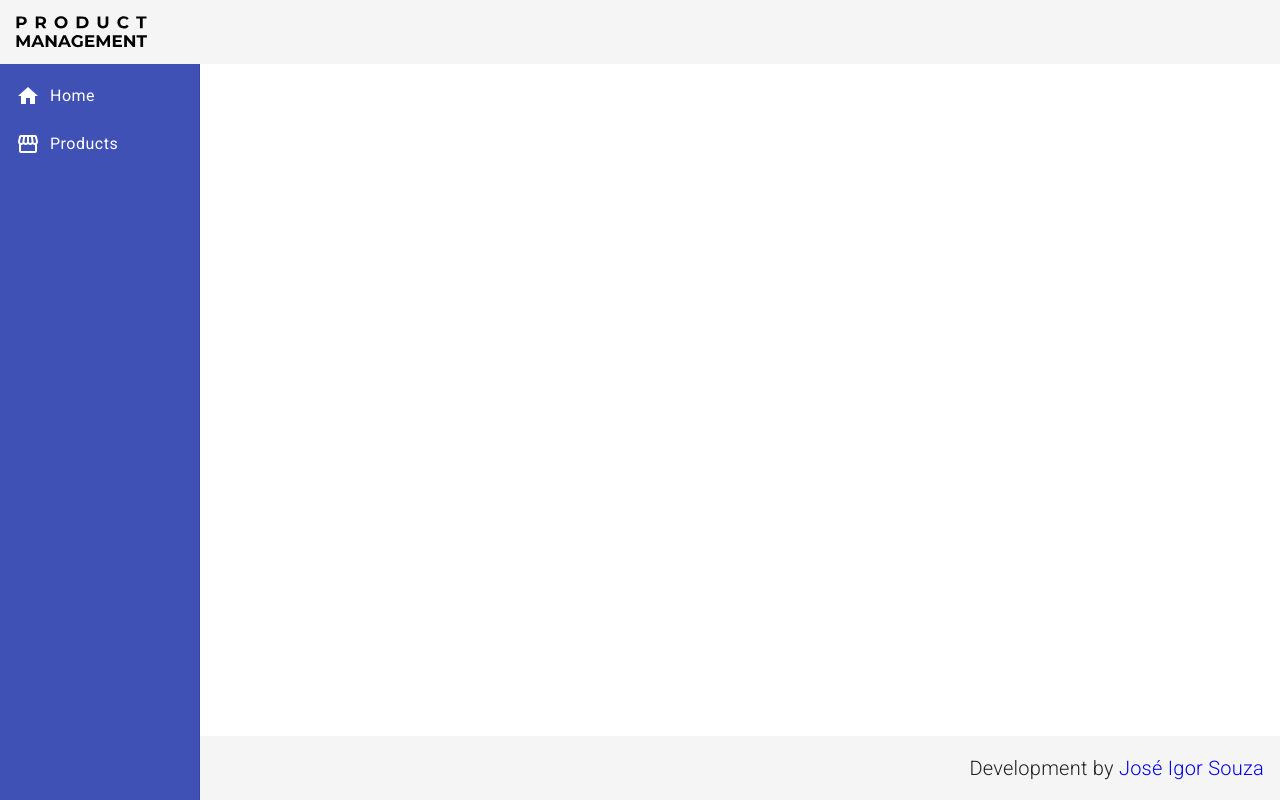
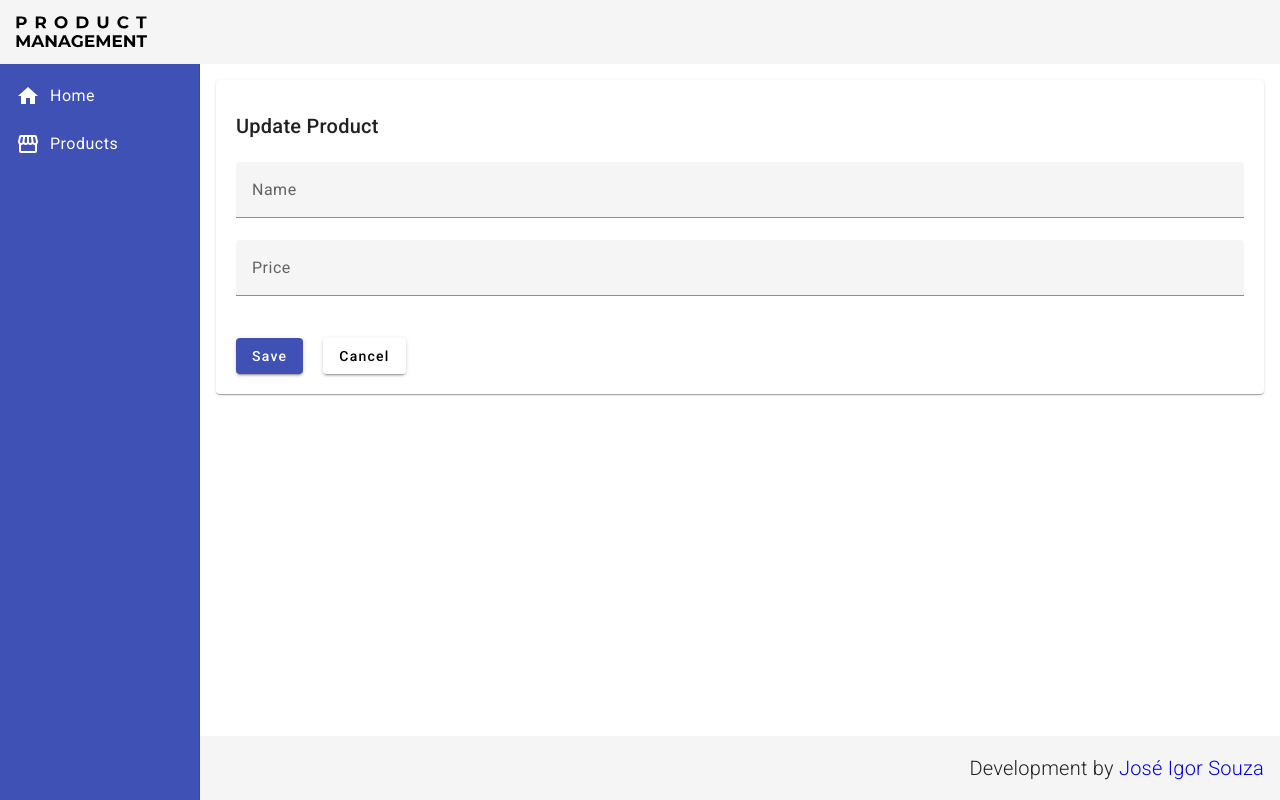
Before and after one commit to igorolivrs/Product-Management-System, an Angular app in the folder Frontend/: page /products/update/1 in a window 1280 px wide. Before the commit this address led to /. Built offline with nearby package versions, Linux system fonts and the light colour scheme; no server answers.

Commit message:
Product Update Component

```diff
--- a/Frontend/src/app/app-routing.module.ts
+++ b/Frontend/src/app/app-routing.module.ts
@@ -3,11 +3,13 @@ import { RouterModule, Routes } from '@angular/router';
 import { HomeComponent } from './views/home/home.component';
 import { ProductsComponent } from './views/products/products.component';
 import { ProductsCreateComponent } from './components/products/products-create/products-create.component';
+import { ProductsUpdateComponent } from './components/products/products-update/products-update.component';
 
 const routes: Routes = [
   { path: "", component: HomeComponent },
   { path: "products", component: ProductsComponent },
-  { path: "products/create", component: ProductsCreateComponent }
+  { path: "products/create", component: ProductsCreateComponent },
+  { path: "products/update/:id", component: ProductsUpdateComponent }
 ];
 
 @NgModule({
--- a/Frontend/src/app/app.module.ts
+++ b/Frontend/src/app/app.module.ts
@@ -27,7 +27,8 @@ import { MatFormFieldModule } from '@angular/material/form-field';
 import { MatInputModule } from '@angular/material/input';
 import { MatTableModule } from '@angular/material/table';
 import { MatPaginatorModule } from '@angular/material/paginator';
-import { MatSortModule } from '@angular/material/sort'
+import { MatSortModule } from '@angular/material/sort';
+import { ProductsUpdateComponent } from './components/products/products-update/products-update.component'
 
 
 
@@ -41,7 +42,8 @@ import { MatSortModule } from '@angular/material/sort'
     HomeComponent,
     ProductsComponent,
     ProductsCreateComponent,
-    ProductsReadComponent
+    ProductsReadComponent,
+    ProductsUpdateComponent
   ],
   imports: [
     BrowserModule,
--- a/Frontend/src/app/components/products/products-create/products-create.component.ts
+++ b/Frontend/src/app/components/products/products-create/products-create.component.ts
@@ -1,4 +1,3 @@
-import { Observable } from 'rxjs';
 import { Component } from '@angular/core';
 import { ProductsService } from '../products.service';
 import { Router } from '@angular/router';
--- a/Frontend/src/app/components/products/products-read/products-read.component.css
+++ b/Frontend/src/app/components/products/products-read/products-read.component.css
@@ -6,6 +6,10 @@ i.edit {
     color: rgb(70, 70, 207)
 }
 
+i:hover {
+    cursor: pointer;
+}
+
 i.delete {
     color: rgb(219, 36, 36)
 }
--- a/Frontend/src/app/components/products/products-read/products-read.component.html
+++ b/Frontend/src/app/components/products/products-read/products-read.component.html
@@ -24,7 +24,7 @@
             <ng-container matColumnDef="action">
                 <th mat-header-cell *matHeaderCellDef> ACTION </th>
                 <td mat-cell *matCellDef="let product">
-                    <a>
+                    <a (click)="goToUpdate(product.id)">
                         <i class="material-icons edit">
                             edit
                         </i>
--- a/Frontend/src/app/components/products/products-read/products-read.component.ts
+++ b/Frontend/src/app/components/products/products-read/products-read.component.ts
@@ -1,6 +1,7 @@
 import { Component, OnInit } from '@angular/core';
 import { ProductsService } from '../products.service';
 import { Product } from '../product.model';
+import { ActivatedRoute, Router } from '@angular/router';
 
 
 @Component({
@@ -13,9 +14,7 @@ export class ProductsReadComponent implements OnInit {
   products: Product[] = [];
   displayedColumns: string[] = ['id', 'name', 'price', 'action'];
 
-
-
-  constructor(private productService: ProductsService) {  }
+  constructor(private productService: ProductsService, private route: Router ) {  }
 
   ngOnInit(): void {
     this.readProducts();
@@ -31,5 +30,8 @@ export class ProductsReadComponent implements OnInit {
 
   }
 
+  goToUpdate(id: number) {
+    this.route.navigate(['products/update/', id])
+  }
 
 }
--- /dev/null
+++ b/Frontend/src/app/components/products/products-update/products-update.component.css
@@ -0,0 +1,15 @@
+table, mat-form-field {
+    width: 100%;
+}
+
+mat-card {
+    padding: 20px;
+}
+
+mat-card-title {
+    margin: 10px 0 20px 0;
+}
+
+button {
+    margin: 20px 20px 0 0;
+}
--- /dev/null
+++ b/Frontend/src/app/components/products/products-update/products-update.component.html
@@ -0,0 +1,21 @@
+<mat-card>
+    <mat-card-title>Update Product</mat-card-title>
+    <form action="">
+        <mat-form-field>
+            <input matInput placeholder="Name" [(ngModel)]="product.name" name="name">
+        </mat-form-field>
+        <mat-form-field>
+            <input matInput placeholder="Price" [(ngModel)]="product.price" name="price">
+        </mat-form-field>
+    </form>
+
+    <div class="button-container">
+        <button mat-raised-button color="primary" (click)="updateProduct()">
+            Save
+        </button>
+
+        <button mat-raised-button (click)="cancel()">
+            Cancel
+        </button>
+    </div>
+</mat-card>
--- /dev/null
+++ b/Frontend/src/app/components/products/products-update/products-update.component.ts
@@ -0,0 +1,41 @@
+import { Component, OnInit } from '@angular/core';
+import { ProductsService } from '../products.service';
+import { ActivatedRoute, Router } from '@angular/router';
+import { Product } from '../product.model';
+
+@Component({
+  selector: 'app-products-update',
+  templateUrl: './products-update.component.html',
+  styleUrls: ['./products-update.component.css']
+})
+export class ProductsUpdateComponent implements OnInit {
+
+  product : Product = {
+    name: '',
+    price: null
+  }
+
+  constructor(private productsService : ProductsService, private router : Router, private route: ActivatedRoute) {}
+
+  ngOnInit(): void {
+    const id = this.route.snapshot.paramMap.get('id')
+
+    if (id !== null) {
+      this.productsService.readById(id).subscribe(product => {
+        this.product = product;
+      });
+    }
+  }
+
+  updateProduct() {
+    this.productsService.update(this.product).subscribe(() => {
+      this.productsService.showMsg('Updated Successfully')
+      this.router.navigate(['/products']);
+    });
+  }
+
+  cancel(){
+    this.router.navigate(['/products']);
+  }
+
+}
```
Also changed, not shown: 1 other file (tests, documents, lock files or other folders).
